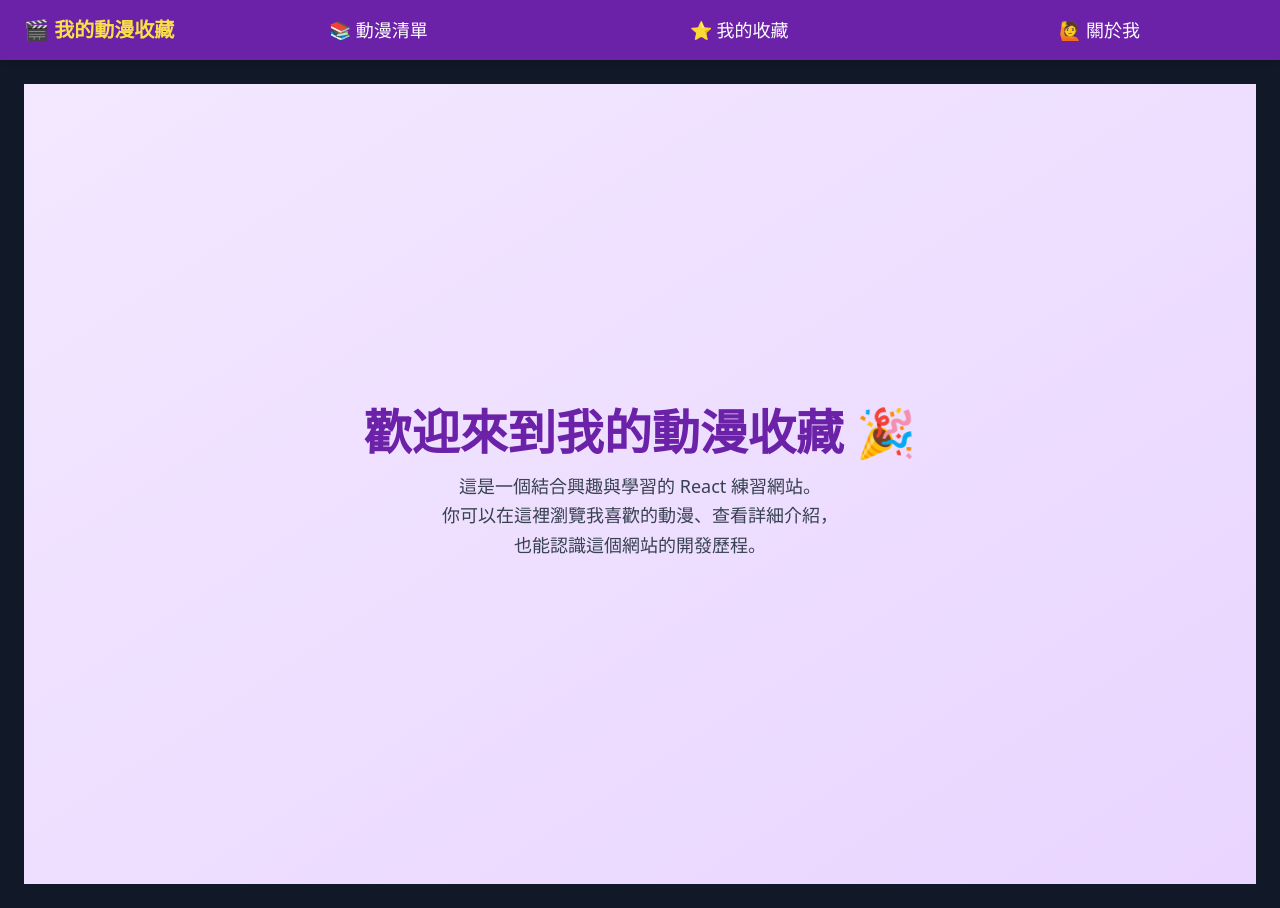
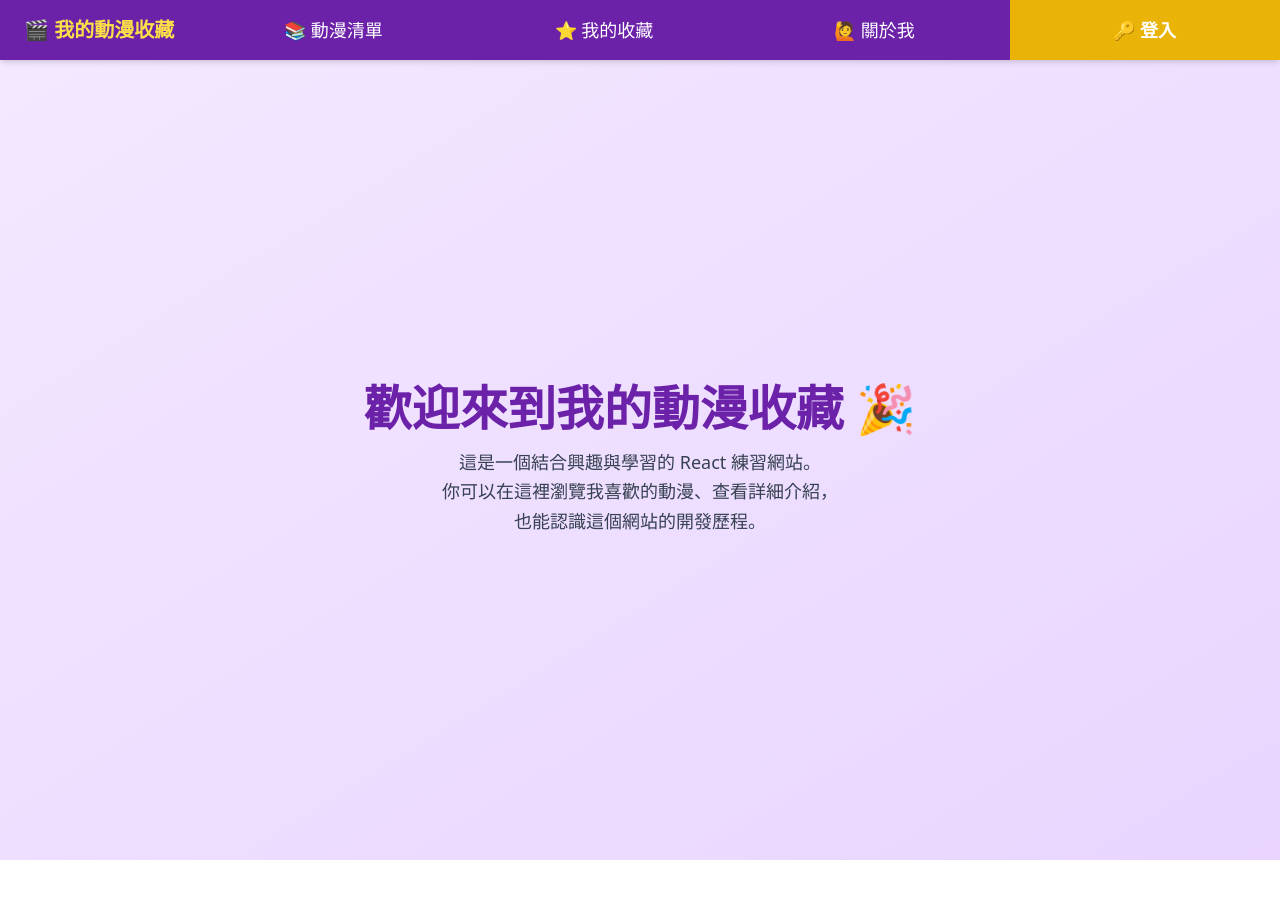
Before and after one commit to zhewu2005/my-anime-site-try, a React (Vite) app: page / in a window 1280 px wide. After the commit the page ends 860 px from the top, so only its background shows below. Built offline with nearby package versions, Linux system fonts and the light colour scheme; no server answers.

Commit message:
feat: 建立全域登入狀態並更新導覽列
- 建立 AuthContext 讓 App 能「記住」登入狀態
- 導覽列現在會自動顯示「登入」或「登出」
- 實作「登出」功能
- (同時修復了 Vite 的 "only-export-components" 錯誤)

```diff
--- a/src/App.jsx
+++ b/src/App.jsx
@@ -1,17 +1,39 @@
-import { Routes, Route, Link } from "react-router-dom";
+// src/App.jsx
+import { Routes, Route, Link, useNavigate } from "react-router-dom"; // 引入 useNavigate
 import Home from "./Home";
 import AnimeList from "./AnimeList";
 import AnimeDetail from "./AnimeDetail";
 import About from "./About";
 import Favorite from "./Favorite";
+import AddAnime from "./AddAnime";
+import Login from "./Login";
+
+// 引入 useAuth (我們的「接收器」) 和 Firebase 相關功能
+import { useAuth } from "./useAuth.js";
+import { auth } from "./firebaseConfig";
+import { signOut } from "firebase/auth";
 
 export default function App() {
+  // 使用 useAuth() 來「接收」廣播內容 (currentUser)
+  const { currentUser } = useAuth();
+  const navigate = useNavigate(); // 準備好跳轉功能
+
+  // 建立一個「登出」函式
+  const handleLogout = async () => {
+    try {
+      await signOut(auth); // 呼叫 Firebase 的登出函式
+      navigate("/"); // 登出成功後，導向首頁
+      console.log("登出成功！");
+    } catch (error) {
+      console.error("登出失敗:", error);
+    }
+  };
+
   return (
     <div className="min-h-screen bg-gray-900">
       {/* 導覽列 */}
       <nav className="bg-purple-800 shadow-md sticky top-0 z-10 w-full">
         <div className="flex items-center text-white w-full">
-          {/* 左邊 LOGO 可回首頁 */}
           <Link
             to="/"
             className="text-xl font-bold px-6 py-4 hover:text-yellow-300 transition"
@@ -45,18 +67,47 @@ export default function App() {
                 🙋 關於我
               </Link>
             </li>
+
+            {/* *** 這裡是修改的重點 ***
+                使用「三元運算子」來判斷
+                如果 currentUser 存在 (已登入) -> 顯示「登出」按鈕
+                如果 currentUser 不存在 (未登入) -> 顯示「登入」按鈕
+            */}
+            {currentUser ? (
+              // 「已登入」時顯示：
+              <li className="flex-1 bg-red-500">
+                <button
+                  onClick={handleLogout} // 點擊按鈕時觸發登出
+                  className="block w-full text-center py-4 text-lg font-bold hover:bg-red-400 transition"
+                >
+                  🚪 登出
+                </button>
+              </li>
+            ) : (
+              // 「未登入」時顯示 (跟你原本的一樣)：
+              <li className="flex-1 bg-yellow-500">
+                <Link
+                  to="/login"
+                  className="block w-full text-center py-4 text-lg font-bold hover:bg-yellow-400 transition"
+                >
+                  🔑 登入
+                </Link>
+              </li>
+            )}
           </ul>
         </div>
       </nav>
 
-      {/* 路由區域 */}
-      <div className="p-6">
+      {/* 路由區域 (這裡不需要變) */}
+      <div>
         <Routes>
           <Route path="/" element={<Home />} />
           <Route path="/anime-list" element={<AnimeList />} />
           <Route path="/anime-detail/:id" element={<AnimeDetail />} />
           <Route path="/favorite" element={<Favorite />} />
           <Route path="/about" element={<About />} />
+          <Route path="/add-anime" element={<AddAnime />} />
+          <Route path="/login" element={<Login />} />
         </Routes>
       </div>
     </div>
--- /dev/null
+++ b/src/AuthContext.jsx
@@ -0,0 +1,32 @@
+// src/AuthContext.jsx
+import { useState, useEffect } from "react";
+import { auth } from "./firebaseConfig";
+import { onAuthStateChanged } from "firebase/auth";
+
+// 1. 🔻 引入「AuthContext」，注意路徑是從 "./useAuth.js" 來的！
+import { AuthContext } from "./useAuth.js";
+
+// 2. 「提供者」元件 (Provider)，這是此檔案「唯一」匯出的東西
+export default function AuthProvider({ children }) {
+  const [currentUser, setCurrentUser] = useState(null);
+  const [loading, setLoading] = useState(true);
+
+  useEffect(() => {
+    const unsubscribe = onAuthStateChanged(auth, (user) => {
+      setCurrentUser(user);
+      setLoading(false);
+    });
+    return unsubscribe;
+  }, []);
+
+  const value = {
+    currentUser,
+    loading,
+  };
+
+  return (
+    <AuthContext.Provider value={value}>
+      {!loading && children}
+    </AuthContext.Provider>
+  );
+}
--- a/src/main.jsx
+++ b/src/main.jsx
@@ -1,13 +1,21 @@
-import React from 'react'
-import ReactDOM from 'react-dom/client'
-import { BrowserRouter } from 'react-router-dom'
-import App from './App.jsx'
-import './index.css'
+// src/main.jsx
+import React from "react";
+import ReactDOM from "react-dom/client";
+import { BrowserRouter } from "react-router-dom";
+import App from "./App.jsx";
+import "./index.css";
 
-ReactDOM.createRoot(document.getElementById('root')).render(
+// 從我們剛建立的檔案中引入 AuthProvider
+import AuthProvider from "./AuthContext.jsx";
+
+ReactDOM.createRoot(document.getElementById("root")).render(
   <React.StrictMode>
-    <BrowserRouter>
-      <App />
-    </BrowserRouter>
-  </React.StrictMode>,
-)
+    {/* 用 AuthProvider 把 BrowserRouter 包起來*/}
+    {/* (包在 BrowserRouter 裡面、App 外面也可以) */}
+    <AuthProvider>
+      <BrowserRouter>
+        <App />
+      </BrowserRouter>
+    </AuthProvider>
+  </React.StrictMode>
+);
--- /dev/null
+++ b/src/useAuth.js
@@ -0,0 +1,10 @@
+// src/useAuth.js
+import { createContext, useContext } from "react";
+
+// 1. 🔻 我們把「建立 Context」的工作搬到這個檔案
+export const AuthContext = createContext();
+
+// 2. 🔻 我們把「useAuth Hook」也放在這個檔案
+export function useAuth() {
+  return useContext(AuthContext);
+}
```
